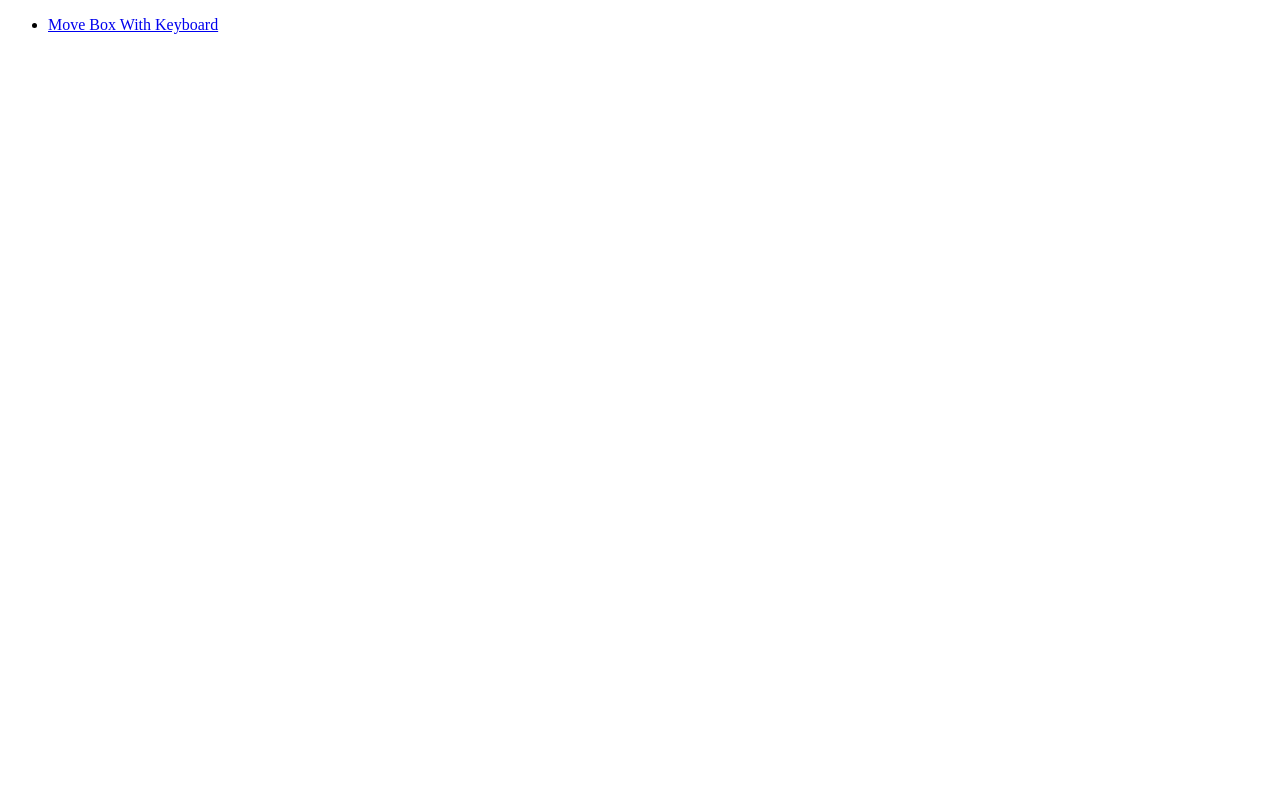
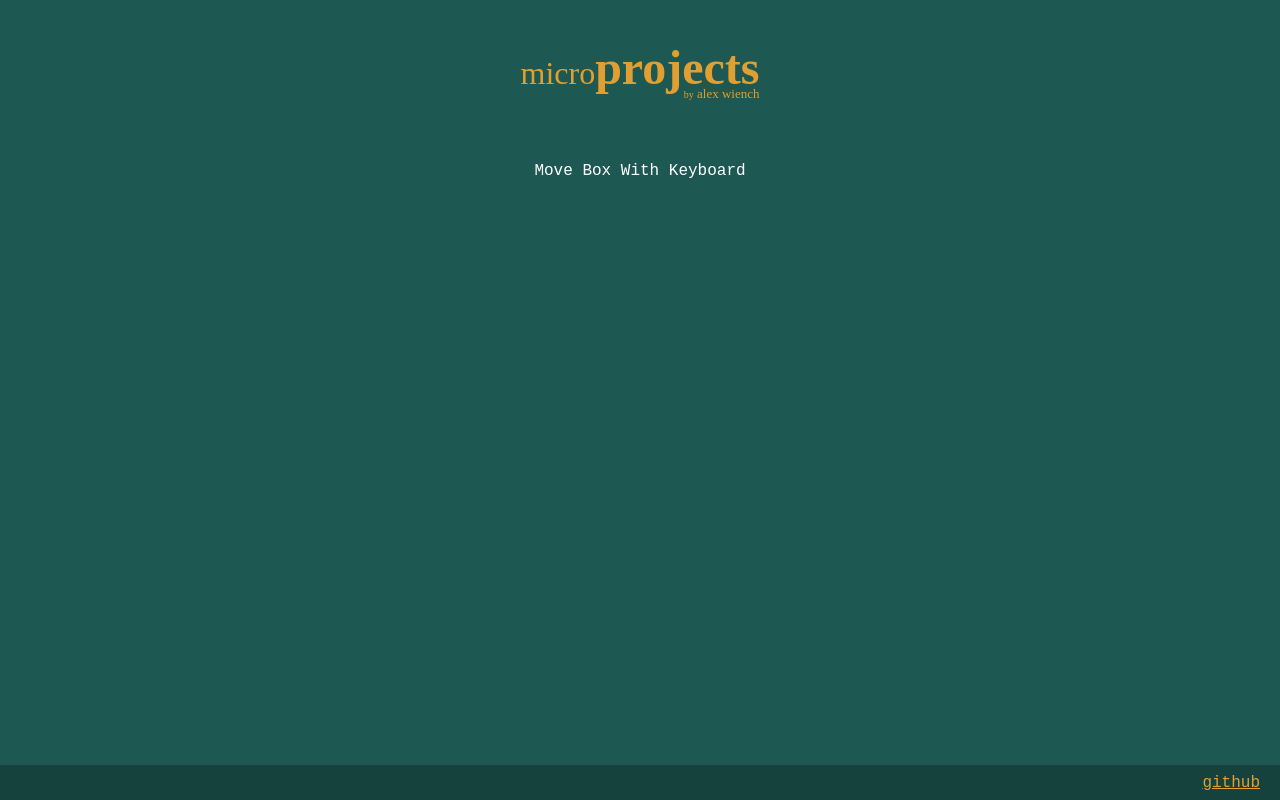
Before and after one commit to alexwiench/webdev-practice, a plain HTML site: page index.html in a window 1280 px wide. Drawn offline with nearby package versions, Linux system fonts and the light colour scheme.

Commit message:
added style to main page.

```diff
--- a/index.html
+++ b/index.html
@@ -1,16 +1,28 @@
 <!DOCTYPE html>
 <html lang="en">
   <head>
+    <link rel="stylesheet" href="style.css" />
     <meta charset="UTF-8" />
     <meta http-equiv="X-UA-Compatible" content="IE=edge" />
     <meta name="viewport" content="width=device-width, initial-scale=1.0" />
     <title>Web Development Practice</title>
   </head>
   <body>
-    <ul>
-      <li>
-        <a href="/projects/box-move/box-move.html">Move Box With Keyboard</a>
-      </li>
-    </ul>
+    <main>
+      <header>
+        <h1>
+          <span class="micro">micro</span><span class="projects">projects</span>
+        </h1>
+        <h2><span class="by">by</span> alex wiench</h2>
+      </header>
+      <ul>
+        <li>
+          <a href="/projects/box-move/box-move.html">Move Box With Keyboard</a>
+        </li>
+      </ul>
+    </main>
+    <footer>
+      <a href="github.com/alexwiench">github</a>
+    </footer>
   </body>
 </html>
--- /dev/null
+++ b/style.css
@@ -0,0 +1,97 @@
+@import url(https://unpkg.com/sanitize.css);
+
+colors {
+  color: #532736;
+  color: #1d5852;
+  color: #077c49;
+  color: #4f805f;
+  color: #e19f31;
+}
+
+body {
+  background-color: #1d5852;
+  display: flex;
+  flex-direction: column;
+  justify-content: center;
+  min-height: 100vh;
+}
+
+main {
+  flex: 1;
+  margin: 0 auto;
+}
+
+header {
+  margin: 0 auto;
+}
+
+h1 {
+  color: #e19f31;
+  text-align: center;
+  font-size: 3rem;
+  margin-bottom: 0;
+}
+
+h2 {
+  position: relative;
+  color: #e19f31;
+  font-size: small;
+  font-weight: 100;
+  text-align: right;
+  margin-top: 0;
+  padding-top: 0;
+  margin-bottom: 35px;
+  top: -20px;
+}
+
+.by {
+  font-size: x-small;
+}
+
+.micro {
+  font-weight: 300;
+  font-size: 2rem;
+}
+
+ul {
+  list-style-type: none;
+  margin: 0;
+  padding: 0;
+  text-align: center;
+  font-family: "Courier New", Courier, monospace;
+}
+
+li a {
+  color: white;
+  text-decoration: none;
+  padding: 5px;
+  border: 1px solid transparent;
+  transition: all 0.5s;
+}
+
+li a:hover {
+  color: #e19f31;
+  border: 1px solid #e19f31;
+  padding: 5px;
+  transition: all 0.1s ease-out;
+}
+
+li a:active {
+  background-color: #e19f31;
+  color: #532736;
+  transition: all 0.1s;
+}
+
+/* footer */
+
+footer {
+  background-color: #16423e;
+  color: #e19f31;
+  text-align: right;
+  padding: 5px 20px;
+}
+
+footer a {
+  font-family: "Courier New", Courier, monospace;
+  color: #e19f31;
+}
```
